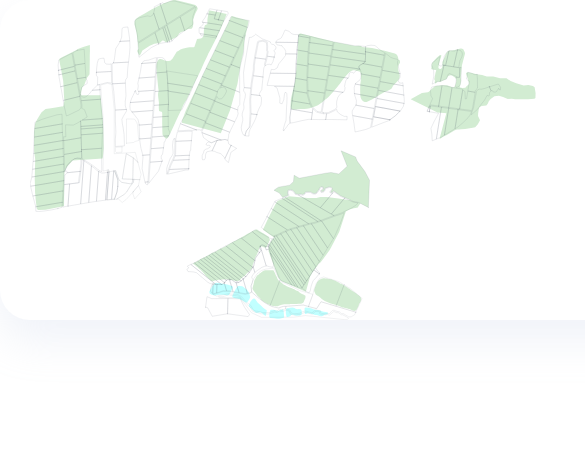
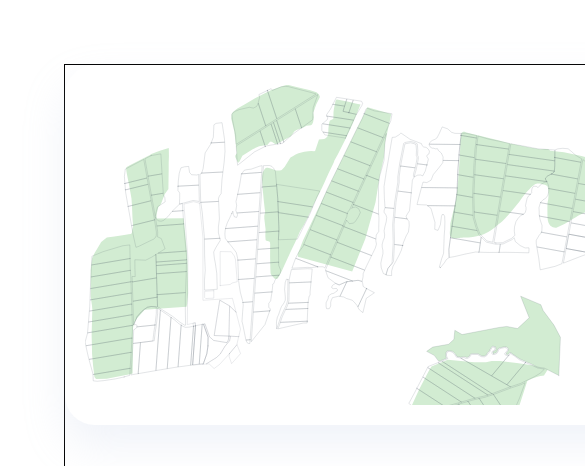
Before and after one commit to EgoTkachenco/lviv-fields-app, a Next.js app: page /test in a window 390 px wide. Shown: the top 466 px of the page, 585 px wide, since content can reach past the window. Built offline with nearby package versions, Linux system fonts and the light colour scheme; a web font is replaced by a local one.

Commit message:
Map viewr fix

```diff
--- a/components/common/Card.jsx
+++ b/components/common/Card.jsx
@@ -7,8 +7,8 @@ const CardWrapper = styled.div`
 
   padding: 40px;
 
-  @media (max-width: 1750px) {
+  /* @media (max-width: 1750px) {
     padding: 30px;
-  }
+  } */
 `
 export default CardWrapper
--- a/components/map/Filter.jsx
+++ b/components/map/Filter.jsx
@@ -63,7 +63,7 @@ const Filter = () => {
           </Box>
           <Spacer vertical size="30px" />
           <Button type="accent">застосувати</Button>
-          <Spacer vertical size="16px" />
+          <Spacer vertical size-sm="16px" />
           <Button type="text">скинути</Button>
         </FilterInner>
       </FilterCard>
--- a/components/map/Map.jsx
+++ b/components/map/Map.jsx
@@ -19,7 +19,7 @@ import Field12 from './fields/Field12'
 
 export default function Map({ area, field, onOpenArea, onOpenField, onClose }) {
   return (
-    <MapCard small={!!field}>
+    <MapCard>
       {area ? (
         <AreaMap
           area={area}
@@ -40,10 +40,12 @@ const MapCard = styled(Card)`
   justify-content: center;
   align-items: center;
   flex-grow: 1;
-  max-height: ${(props) => (props.small ? '528px' : 'unset')};
+  padding: 20px;
+
   svg {
     position: relative;
-    /* max-height: 1080px; */
+    margin: auto;
+    display: block;
 
     & > g {
       position: relative;
@@ -53,18 +55,9 @@ const MapCard = styled(Card)`
       cursor: pointer;
     }
   }
-  @media (max-width: 1200px) {
-    min-height: 500px;
-    max-height: 500px;
-  }
-
-  @media (max-width: 800px) {
-    min-height: 320px;
-    max-height: 320px;
-  }
 `
 
-function AreaMap({ area, onOpen, field, onClose }) {
+export function AreaMap({ area, onOpen, field, onClose }) {
   const ref = useRef()
   useMapFieldsHandlers(ref, (e) => onOpen(e.currentTarget.id), field)
   const renderField = () => {
@@ -98,10 +91,10 @@ function AreaMap({ area, onOpen, field, onClose }) {
     }
   }
 
-  return <Viewer>{renderField()}</Viewer>
+  return <Viewer small={!!field}>{renderField()}</Viewer>
 }
 
-function AllMap({ onOpen }) {
+export function AllMap({ onOpen }) {
   const ref = useRef()
   useMapAreaHandlers(ref, (e) => onOpen(e.currentTarget.id))
   return (
--- a/components/map/Viewer.jsx
+++ b/components/map/Viewer.jsx
@@ -1,80 +1,28 @@
 import { useRef, useState, useEffect } from 'react'
 import styled from 'styled-components'
+import ScrollContainer from 'react-indiana-drag-scroll'
 
-export default function Viewer({ children }) {
-  const ref = useRef()
-  useEffect(() => {
-    if (ref.current) {
-      const w = ref.current.offsetWidth
-      const h = ref.current.offsetHeight
-      setState({ ...state, width: w, height: h })
-    }
-  }, [ref])
+export default function Viewer({ children, small }) {
   const [state, setState] = useState({
-    isGrab: false,
-    x_s: null,
-    y_s: null,
-    x: 0,
-    y: 0,
     width: 0,
     height: 0,
     scroll: 1,
-    scroll_text: [],
   })
-  const handleStartGrab = (e) => {
-    setState({
-      ...state,
-      isGrab: true,
-      x_s: e.pageX - state.x,
-      y_s: e.pageY - state.y,
-      x_s: e.pageX,
-      y_s: e.pageY,
-    })
-  }
-  const handleEndGrab = (e) => setState({ ...state, isGrab: false })
-  const handleGrab = (e) => {
-    if (state.isGrab) {
-      const x = e.pageX - state.x_s
-      const y = e.pageY - state.y_s
-      setState({ ...state, isGrab: true, x, y })
-    }
-  }
   const handleScroll = (e) => {
     const isZoomIn = e.deltaY < 0
-    if (isZoomIn && state.scroll < 5)
+    if (isZoomIn && state.scroll < 3)
       setState({ ...state, scroll: state.scroll + 0.25 })
 
-    if (!isZoomIn && state.scroll > 0.5)
+    if (!isZoomIn && state.scroll > 1)
       setState({ ...state, scroll: state.scroll - 0.25 })
   }
   return (
-    <ViewerWrapper
-      ref={ref}
-      onMouseDown={handleStartGrab}
-      onMouseMove={handleGrab}
-      onMouseUp={handleEndGrab}
-      // onWheel={handleScroll}
-      state={state}
+    <ScrollContainer
+      className={`map-viewer-scroll-container ${small ? 'small' : ''}`}
     >
-      {state.scroll_text}
-      <div
-        style={{
-          transition: 'all 50ms',
-          position: 'absolute',
-
-          left: state.scroll * state.x,
-          top: state.scroll * state.y,
-
-          minHeight: state.scroll * state.height + 'px',
-          minWidth: state.scroll * state.width + 'px',
-          maxHeight: state.scroll * state.height + 'px',
-          maxWidth: state.scroll * state.width + 'px',
-          height: state.scroll * state.height + 'px',
-          width: state.scroll * state.width + 'px',
-        }}
-      >
+      <ViewerWrapper height={state.scroll * 100 + '%'} onWheel={handleScroll}>
         {children}
-      </div>
+      </ViewerWrapper>
       <Zoom>
         <ZoomBtn onClick={() => handleScroll({ deltaY: -1 })}>
           <span />
@@ -84,42 +32,20 @@ export default function Viewer({ children }) {
           <span />
         </ZoomBtn>
       </Zoom>
-    </ViewerWrapper>
+    </ScrollContainer>
   )
 }
 
 const ViewerWrapper = styled.div`
-  max-width: 100%;
-  max-height: 100%;
-  width: 100%;
-  overflow: hidden;
-  cursor: pointer;
-  position: relative;
-
-  max-width: ${(props) =>
-    props.state.width ? props.state.width + 'px' : '100%'};
-  max-height: ${(props) =>
-    props.state.height ? props.state.height + 'px' : '100%'};
-  min-width: ${(props) =>
-    props.state.width ? props.state.width + 'px' : '100%'};
-  min-height: ${(props) =>
-    props.state.height ? props.state.height + 'px' : '100%'};
-
-  @media (max-width: 1200px) {
-    min-height: 500px;
-    max-height: 500px;
-  }
-
-  @media (max-width: 800px) {
-    min-height: 320px;
-    max-height: 320px;
-  }
+  height: ${(props) => props.height};
+  /* width: ${(props) => props.width}; */
 
   svg {
     height: 100%;
   }
 
   path {
+    cursor: pointer;
     transition: all 0.3s;
   }
 `
--- a/components/map/index.jsx
+++ b/components/map/index.jsx
@@ -1,9 +1,5 @@
-// import FieldsMap from './Map'
-// import AreaMap from './AreaMap'
 import styled from 'styled-components'
 import Filter from './Filter'
-// import { useState } from 'react'
-import { Card } from '../common'
 import { observer } from 'mobx-react-lite'
 import store from '../../store/map-store'
 import FieldDetails from './FieldDetails'
@@ -55,6 +51,7 @@ const Content = styled.div`
   display: flex;
   flex-direction: column;
   gap: 20px;
+  max-height: 100%;
 `
 const Side = styled.div`
   max-width: 550px;
--- a/package.json
+++ b/package.json
@@ -15,7 +15,7 @@
     "next-svgr": "^0.0.2",
     "react": "18.2.0",
     "react-dom": "18.2.0",
-    "react-svg-pan-zoom": "^3.11.0",
+    "react-indiana-drag-scroll": "^2.2.0",
     "styled-components": "^5.3.5"
   },
   "devDependencies": {
--- a/pages/test.js
+++ b/pages/test.js
@@ -10,12 +10,49 @@ import Field9 from '../components/map/fields/Field9'
 import Field10 from '../components/map/fields/Field10'
 import Field11 from '../components/map/fields/Field11'
 import Field12 from '../components/map/fields/Field12'
-import Map from '../components/map/Map'
+import Map, { AllMap } from '../components/map/Map'
+
+import Viewer from '../components/map/Viewer'
 
 export default function Test() {
   return (
-    <div style={{ width: '750px', height: '500px' }}>
+    <div
+      style={{
+        width: '750px',
+        height: '500px',
+        margin: '64px',
+        border: '1px solid black',
+      }}
+    >
       <Map />
+
+      {/* <Viewer>
+        <AllMap />
+      </Viewer> */}
     </div>
   )
 }
+
+// const Viewer = ({ children }) => {
+//   return (
+//     <ScrollContainer
+//       nativeMobileScroll={false}
+//       onStartScroll={(event) => {
+//         console.log('onStartScroll', event)
+//       }}
+//       onScroll={(event) => {
+//         debugger
+//         console.log('onScroll', event)
+//       }}
+//       onClick={(event) => {
+//         console.log('onClick', event)
+//       }}
+//       onEndScroll={(event) => {
+//         console.log('onEndScroll', event)
+//       }}
+//       style={{ width: '100%', height: '100%' }}
+//     >
+//       {children}
+//     </ScrollContainer>
+//   )
+// }
--- a/styles/globals.css
+++ b/styles/globals.css
@@ -37,12 +37,29 @@ p {
   margin: 0;
 }
 
-/* @media (prefers-color-scheme: dark) {
-  html {
-    color-scheme: dark;
+.map-viewer-scroll-container {
+  min-height: 736px;
+  max-height: 736px;
+  width: 100%;
+  height: 100%;
+}
+.map-viewer-scroll-container.small {
+  max-height: 488px;
+  min-height: 488px;
+}
+/* .map-viewer-scroll-container::-webkit-scrollbar {
+  display: none;
+} */
+@media (max-width: 1200px) {
+  .map-viewer-scroll-container {
+    min-height: 500px;
+    max-height: 500px;
   }
-  body {
-    color: white;
-    background: black;
+}
+
+@media (max-width: 800px) {
+  .map-viewer-scroll-container {
+    min-height: 320px;
+    max-height: 320px;
   }
-} */
+}
```
Also changed, not shown: 1 other file (tests, documents, lock files or other folders).
